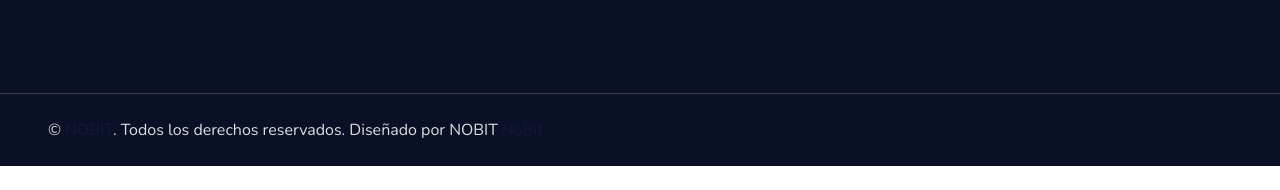
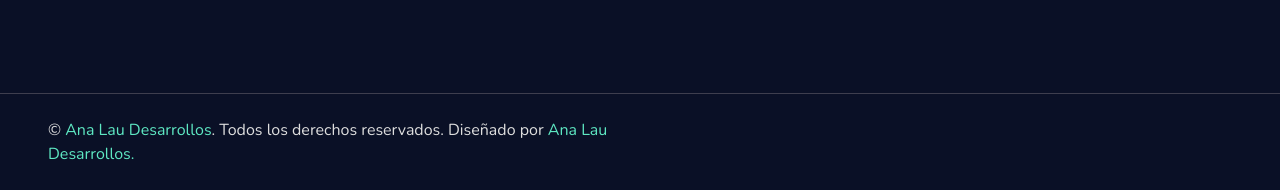
Before and after one commit to ana-lau-37/PuCo, a plain HTML site: page contact.html in a window 1280 px wide. Shown: the part 1761-1951 px from the top of the page. Before the commit the page ends 1927 px from the top, so only its background shows below. Drawn offline with nearby package versions, Linux system fonts and the light colour scheme; files that its build step writes are made by us from their sources; files whose address does not match are found by name.

Commit message:
nuevos retoques del footer

```diff
--- a/contact.html
+++ b/contact.html
@@ -350,9 +350,9 @@
 			<div class="row">
 				<div class="col-lg-6 text-center text-md-left mb-3 mb-md-0">
 					<p class="m-0 text-white">
-						&copy; <a class="nobitFooter" href="#">NOBIT</a>. Todos los derechos
-						reservados. Diseñado por NOBIT
-						<a class="nobitFooter" href="#">NoBit</a>
+						&copy; <a class="analauFooter" href="#">Ana Lau Desarrollos</a>. Todos los derechos
+						reservados. Diseñado por
+						<a class="analauFooter" href="#">Ana Lau Desarrollos.</a>
 					</p>
 				</div>
 			</div>
```
Also changed, not shown: about.html (+4 -4 lines), index.html (+3 -3 lines), nuestrosClientes.html (+3 -3 lines), service.html (+3 -3 lines), tuempresa.html (+3 -3 lines).
